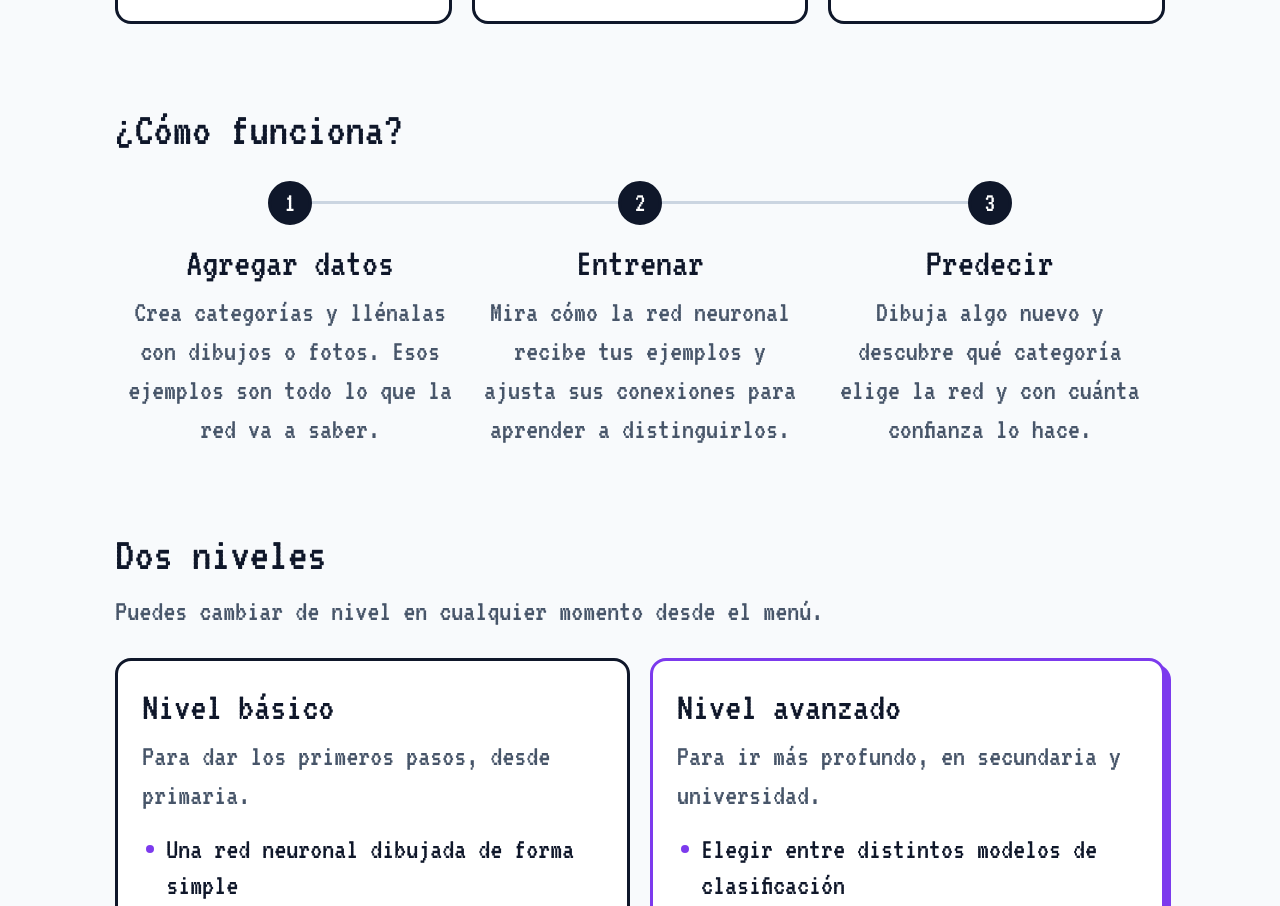
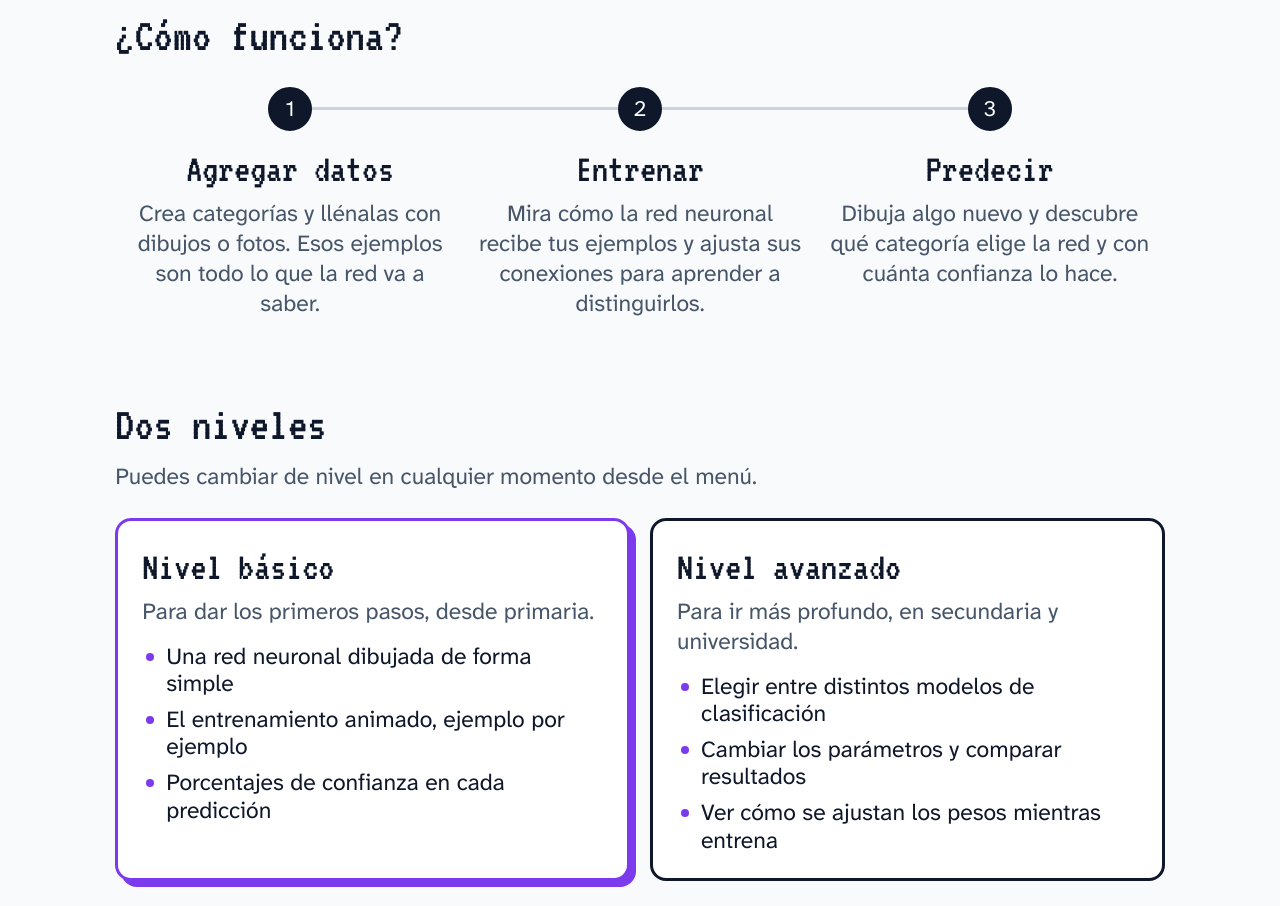
Before and after one commit to DanaContreras/lab-inteligencia-artificial, a website: page frontend/index.html in a window 1280 px wide. Shown: the part 1260-2166 px from the top of the page. Drawn offline with Linux system fonts and the light colour scheme.

Commit message:
Cambios de fuente y animación

```diff
--- a/frontend/css/estilos.css
+++ b/frontend/css/estilos.css
@@ -3,6 +3,22 @@
   font-family: 'VT323';
   src: url('../fonts/vt323.woff2') format('woff2');
   font-weight: 400;
+  font-style: normal;
+  font-display: swap;
+}
+
+@font-face {
+  font-family: 'Atkinson Hyperlegible Next';
+  src: url('../fonts/atkinson-hyperlegible-next-400.woff2') format('woff2');
+  font-weight: 400;
+  font-style: normal;
+  font-display: swap;
+}
+
+@font-face {
+  font-family: 'Atkinson Hyperlegible Next';
+  src: url('../fonts/atkinson-hyperlegible-next-700.woff2') format('woff2');
+  font-weight: 700;
   font-style: normal;
   font-display: swap;
 }
@@ -24,10 +40,11 @@
   --peligro-suave: #fef2f2;
 
   --fuente:        'VT323', 'Courier New', monospace;
+  --fuente-texto:  'Atkinson Hyperlegible Next', Verdana, sans-serif;
 
-  --texto-xs:      1.5rem;
-  --texto-sm:      1.75rem;
-  --texto:         1.875rem;
+  --texto-xs:      1.1875rem;
+  --texto-sm:      1.375rem;
+  --texto:         1.4375rem;
   --texto-lg:      2.5rem;
   --texto-xl:      3rem;
 
@@ -58,6 +75,7 @@ figure {
 }
 
 h1, h2, h3 {
+  font-family: var(--fuente);
   font-weight: 400;
 }
 
@@ -74,7 +92,7 @@ input {
 
 /* Base */
 body {
-  font-family: var(--fuente);
+  font-family: var(--fuente-texto);
 
   font-size: var(--texto);
   line-height: 1.5;
--- a/frontend/css/inicio.css
+++ b/frontend/css/inicio.css
@@ -195,7 +195,13 @@
   background-color: var(--blanco);
 }
 
-.tarjeta-acento {
+.tarjeta-nivel {
+  transition: border-color var(--transicion), box-shadow var(--transicion),
+              opacity 500ms ease, translate 500ms ease;
+}
+
+body[data-nivel="basico"] .tarjeta-nivel[data-nivel="basico"],
+body[data-nivel="avanzado"] .tarjeta-nivel[data-nivel="avanzado"] {
   border-color: var(--acento);
   box-shadow: 6px 6px 0 var(--acento);
 }
@@ -324,6 +330,50 @@
   transition-delay: 200ms;
 }
 
+.pasos-inicio.secuencia .paso-inicio {
+  opacity: 0;
+  translate: 0 1.5rem;
+  transition: opacity 500ms ease, translate 500ms ease;
+}
+
+.pasos-inicio.secuencia .paso-inicio::after {
+  scale: 1 0;
+  transform-origin: top;
+  transition: scale 400ms ease;
+}
+
+.pasos-inicio.secuencia.revelado .paso-inicio {
+  opacity: 1;
+  translate: 0;
+}
+
+.pasos-inicio.secuencia.revelado .paso-inicio::after {
+  scale: 1;
+}
+
+.pasos-inicio.revelado .paso-inicio:nth-child(1)::after {
+  transition-delay: 500ms;
+}
+
+.pasos-inicio.revelado .paso-inicio:nth-child(2) {
+  transition-delay: 900ms;
+}
+
+.pasos-inicio.revelado .paso-inicio:nth-child(2)::after {
+  transition-delay: 1400ms;
+}
+
+.pasos-inicio.revelado .paso-inicio:nth-child(3) {
+  transition-delay: 1800ms;
+}
+
+@media (min-width: 960px) {
+  .pasos-inicio.secuencia .paso-inicio::after {
+    scale: 0 1;
+    transform-origin: left;
+  }
+}
+
 /* Cierre */
 .cierre {
   display: flex;
@@ -394,6 +444,7 @@
 }
 
 .significado-letras {
+  font-family: var(--fuente);
   font-size: var(--texto-xl);
   line-height: 1;
   color: var(--acento);
--- /dev/null
+++ b/frontend/fonts/OFL-atkinson.txt
@@ -0,0 +1,93 @@
+Copyright 2020-2024 The Atkinson Hyperlegible Next Project Authors (https://github.com/googlefonts/atkinson-hyperlegible-next) AtkinsonHyperlegibleNext-Italic[wght].ttf: Copyright 2020-2024 The Atkinson Hyperlegible Next Project Authors (https://github.com/googlefonts/atkinson-hyperlegible-next)
+
+This Font Software is licensed under the SIL Open Font License, Version 1.1.
+This license is copied below, and is also available with a FAQ at:
+http://scripts.sil.org/OFL
+
+
+-----------------------------------------------------------
+SIL OPEN FONT LICENSE Version 1.1 - 26 February 2007
+-----------------------------------------------------------
+
+PREAMBLE
+The goals of the Open Font License (OFL) are to stimulate worldwide
+development of collaborative font projects, to support the font creation
+efforts of academic and linguistic communities, and to provide a free and
+open framework in which fonts may be shared and improved in partnership
+with others.
+
+The OFL allows the licensed fonts to be used, studied, modified and
+redistributed freely as long as they are not sold by themselves. The
+fonts, including any derivative works, can be bundled, embedded,
+redistributed and/or sold with any software provided that any reserved
+names are not used by derivative works. The fonts and derivatives,
+however, cannot be released under any other type of license. The
+requirement for fonts to remain under this license does not apply
+to any document created using the fonts or their derivatives.
+
+DEFINITIONS
+"Font Software" refers to the set of files released by the Copyright
+Holder(s) under this license and clearly marked as such. This may
+include source files, build scripts and documentation.
+
+"Reserved Font Name" refers to any names specified as such after the
+copyright statement(s).
+
+"Original Version" refers to the collection of Font Software components as
+distributed by the Copyright Holder(s).
+
+"Modified Version" refers to any derivative made by adding to, deleting,
+or substituting -- in part or in whole -- any of the components of the
+Original Version, by changing formats or by porting the Font Software to a
+new environment.
+
+"Author" refers to any designer, engineer, programmer, technical
+writer or other person who contributed to the Font Software.
+
+PERMISSION & CONDITIONS
+Permission is hereby granted, free of charge, to any person obtaining
+a copy of the Font Software, to use, study, copy, merge, embed, modify,
+redistribute, and sell modified and unmodified copies of the Font
+Software, subject to the following conditions:
+
+1) Neither the Font Software nor any of its individual components,
+in Original or Modified Versions, may be sold by itself.
+
+2) Original or Modified Versions of the Font Software may be bundled,
+redistributed and/or sold with any software, provided that each copy
+contains the above copyright notice and this license. These can be
+included either as stand-alone text files, human-readable headers or
+in the appropriate machine-readable metadata fields within text or
+binary files as long as those fields can be easily viewed by the user.
+
+3) No Modified Version of the Font Software may use the Reserved Font
+Name(s) unless explicit written permission is granted by the corresponding
+Copyright Holder. This restriction only applies to the primary font name as
+presented to the users.
+
+4) The name(s) of the Copyright Holder(s) or the Author(s) of the Font
+Software shall not be used to promote, endorse or advertise any
+Modified Version, except to acknowledge the contribution(s) of the
+Copyright Holder(s) and the Author(s) or with their explicit written
+permission.
+
+5) The Font Software, modified or unmodified, in part or in whole,
+must be distributed entirely under this license, and must not be
+distributed under any other license. The requirement for fonts to
+remain under this license does not apply to any document created
+using the Font Software.
+
+TERMINATION
+This license becomes null and void if any of the above conditions are
+not met.
+
+DISCLAIMER
+THE FONT SOFTWARE IS PROVIDED "AS IS", WITHOUT WARRANTY OF ANY KIND,
+EXPRESS OR IMPLIED, INCLUDING BUT NOT LIMITED TO ANY WARRANTIES OF
+MERCHANTABILITY, FITNESS FOR A PARTICULAR PURPOSE AND NONINFRINGEMENT
+OF COPYRIGHT, PATENT, TRADEMARK, OR OTHER RIGHT. IN NO EVENT SHALL THE
+COPYRIGHT HOLDER BE LIABLE FOR ANY CLAIM, DAMAGES OR OTHER LIABILITY,
+INCLUDING ANY GENERAL, SPECIAL, INDIRECT, INCIDENTAL, OR CONSEQUENTIAL
+DAMAGES, WHETHER IN AN ACTION OF CONTRACT, TORT OR OTHERWISE, ARISING
+FROM, OUT OF THE USE OR INABILITY TO USE THE FONT SOFTWARE OR FROM
+OTHER DEALINGS IN THE FONT SOFTWARE.
--- a/frontend/index.html
+++ b/frontend/index.html
@@ -105,7 +105,7 @@
       </p>
 
       <ul class="tarjetas tarjetas-dos">
-        <li class="tarjeta">
+        <li class="tarjeta tarjeta-nivel" data-nivel="basico">
           <h3 class="tarjeta-titulo">Nivel básico</h3>
           <p class="tarjeta-texto">Para dar los primeros pasos, desde primaria.</p>
           <ul class="lista-puntos">
@@ -115,7 +115,7 @@
           </ul>
         </li>
 
-        <li class="tarjeta tarjeta-acento">
+        <li class="tarjeta tarjeta-nivel" data-nivel="avanzado">
           <h3 class="tarjeta-titulo">Nivel avanzado</h3>
           <p class="tarjeta-texto">Para ir más profundo, en secundaria y universidad.</p>
           <ul class="lista-puntos">
--- a/frontend/js/inicio.js
+++ b/frontend/js/inicio.js
@@ -83,7 +83,7 @@ new IntersectionObserver(([entrada]) => {
   visible = entrada.isIntersecting;
 }).observe(redViva);
 
-const revelables = document.querySelectorAll('.seccion-titulo, .seccion-texto, .tarjeta, .paso-inicio, .cierre');
+const revelables = document.querySelectorAll('.seccion-titulo, .seccion-texto, .tarjeta, .cierre');
 
 if (!sinMovimiento.matches) {
   const observador = new IntersectionObserver((entradas) => {
@@ -96,4 +96,11 @@ if (!sinMovimiento.matches) {
     el.classList.add('revelar');
     observador.observe(el);
   });
+
+  const pasos = document.querySelector('.pasos-inicio');
+  pasos.classList.add('secuencia');
+
+  new IntersectionObserver(([entrada]) => {
+    pasos.classList.toggle('revelado', entrada.isIntersecting);
+  }, { threshold: 0.4 }).observe(pasos);
 }
```
Also changed, not shown: frontend/css/proyecto.css (+8 -0 lines), README.md, frontend/fonts/atkinson-hyperlegible-next-400.woff2 (added), frontend/fonts/atkinson-hyperlegible-next-700.woff2 (added).
